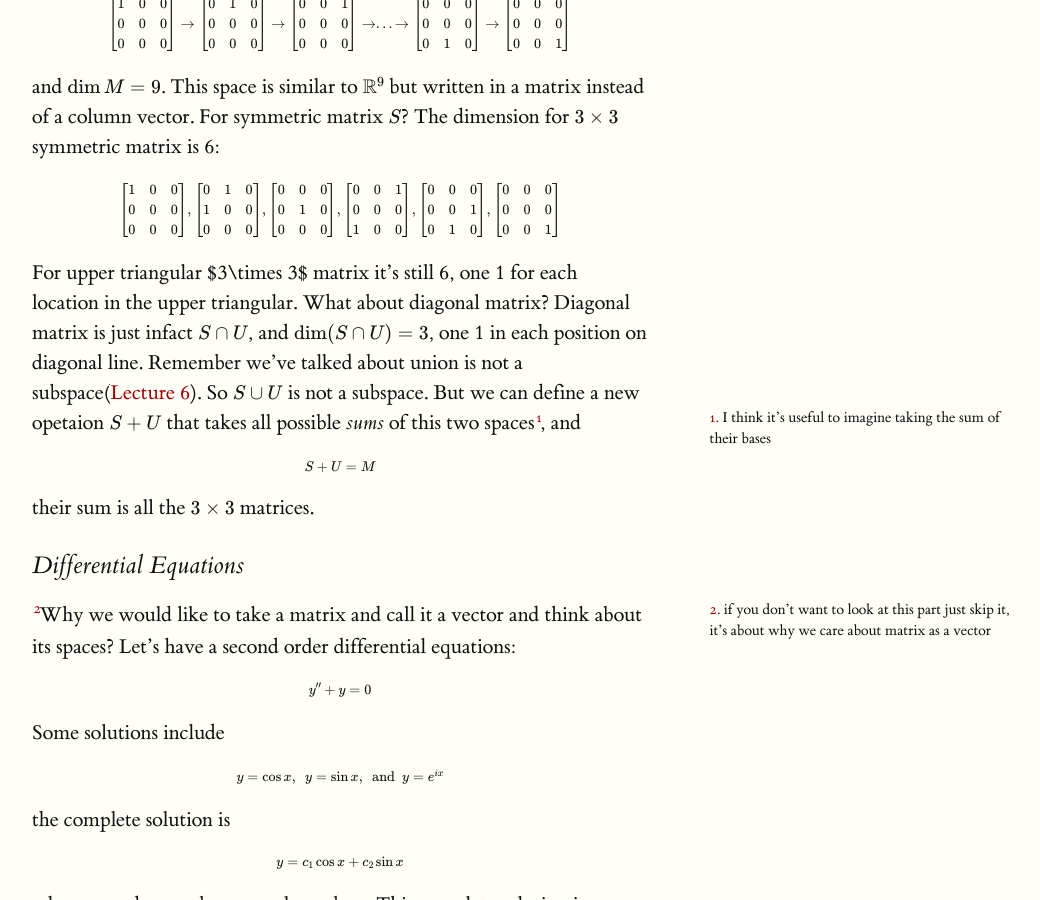
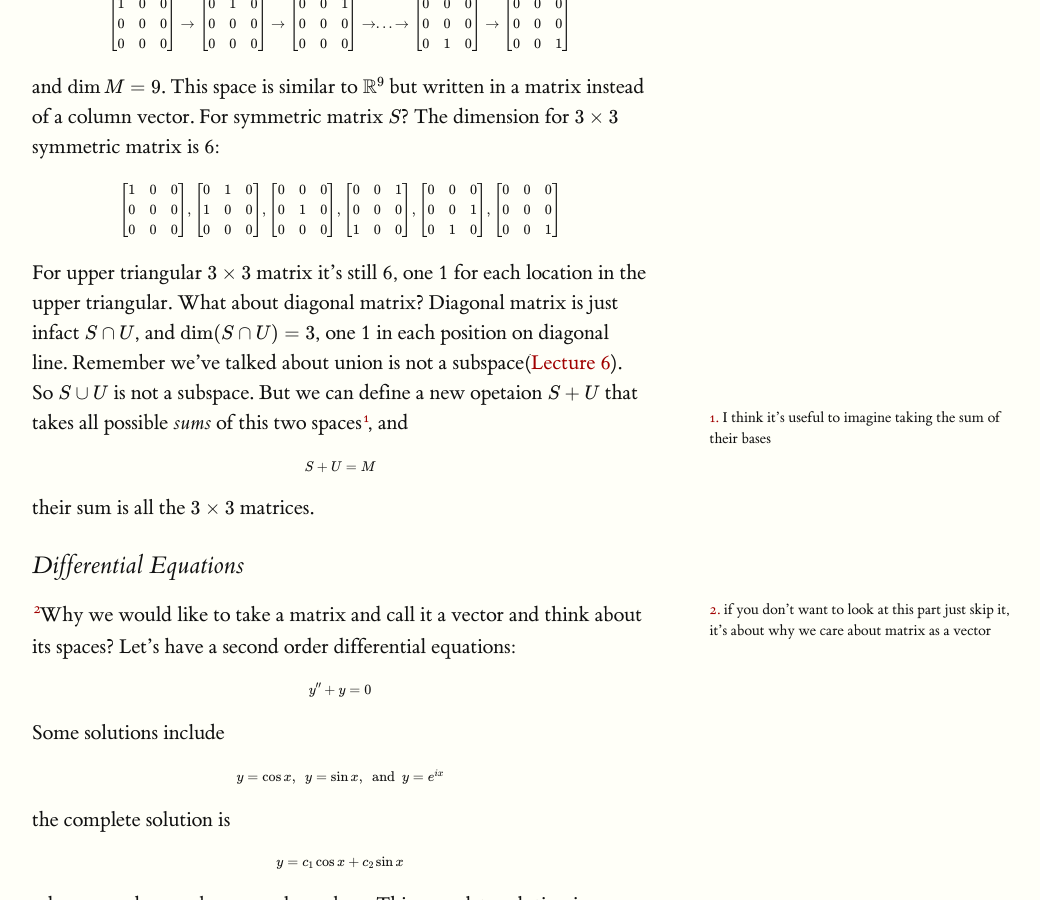
Before and after one commit to RuizhenMai/academic-blog, a Jekyll site: the page built from linear_algebra/UnitI/matrix_spaces.md, in a window 1280 px wide and 900 px high, scrolled down 834 px. Shown: the whole window, without its empty margins (128-1168 px from the left). Built offline with Jekyll 4.4.1, drawn with Linux system fonts in a browser that asks for light colours; formulas are drawn with MathJax 3.

Commit message:
fix lec11

```diff
--- a/linear_algebra/UnitI/matrix_spaces.md
+++ b/linear_algebra/UnitI/matrix_spaces.md
@@ -70,7 +70,7 @@ $$
 \end{bmatrix}
 $$
 
-For upper triangular $3\times 3$ matrix it's still 6, one 1 for each location in the upper triangular. What about diagonal matrix? Diagonal matrix is just infact $$S\cap U$$, and $$\dim (S\cap U)=3$$, one 1 in each position on diagonal line. Remember we've talked about union is not a subspace([Lecture 6](UnitI/Column_Space_and_Nullspace)). So $$S\cup U$$ is not a subspace. But we can define a new opetaion $$S+U$$ that takes all possible *sums* of this two spaces{%include sidenote.html note="I think it's useful to imagine taking the sum of their bases"%}, and
+For upper triangular $$3\times 3$$ matrix it's still 6, one 1 for each location in the upper triangular. What about diagonal matrix? Diagonal matrix is just infact $$S\cap U$$, and $$\dim (S\cap U)=3$$, one 1 in each position on diagonal line. Remember we've talked about union is not a subspace([Lecture 6](UnitI/Column_Space_and_Nullspace)). So $$S\cup U$$ is not a subspace. But we can define a new opetaion $$S+U$$ that takes all possible *sums* of this two spaces{%include sidenote.html note="I think it's useful to imagine taking the sum of their bases"%}, and
 
 $$
 S+U=M
```
